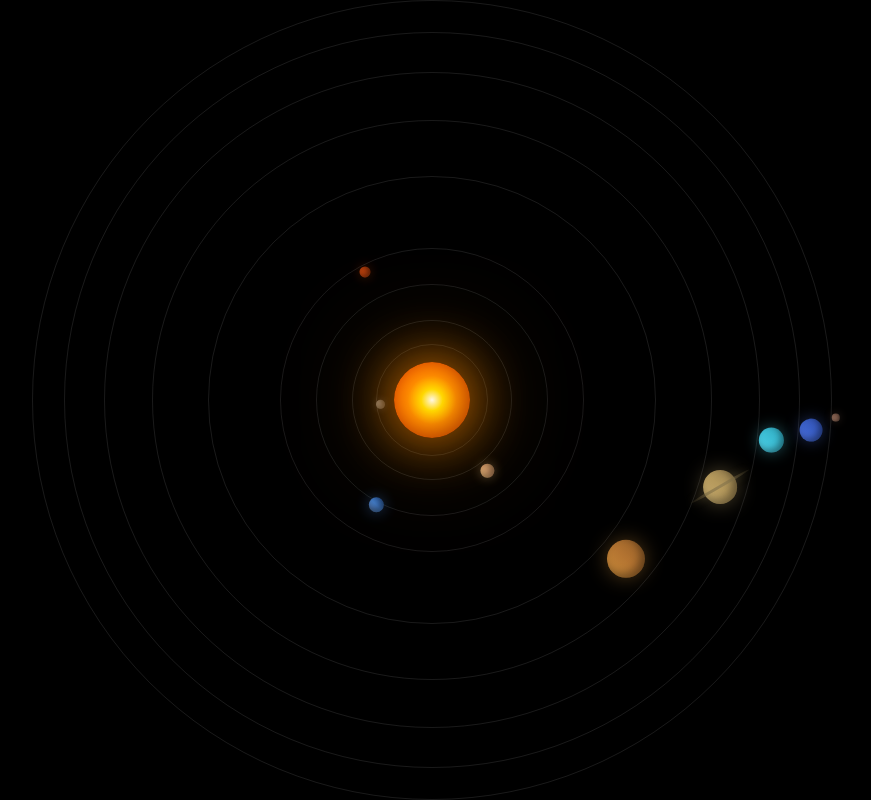
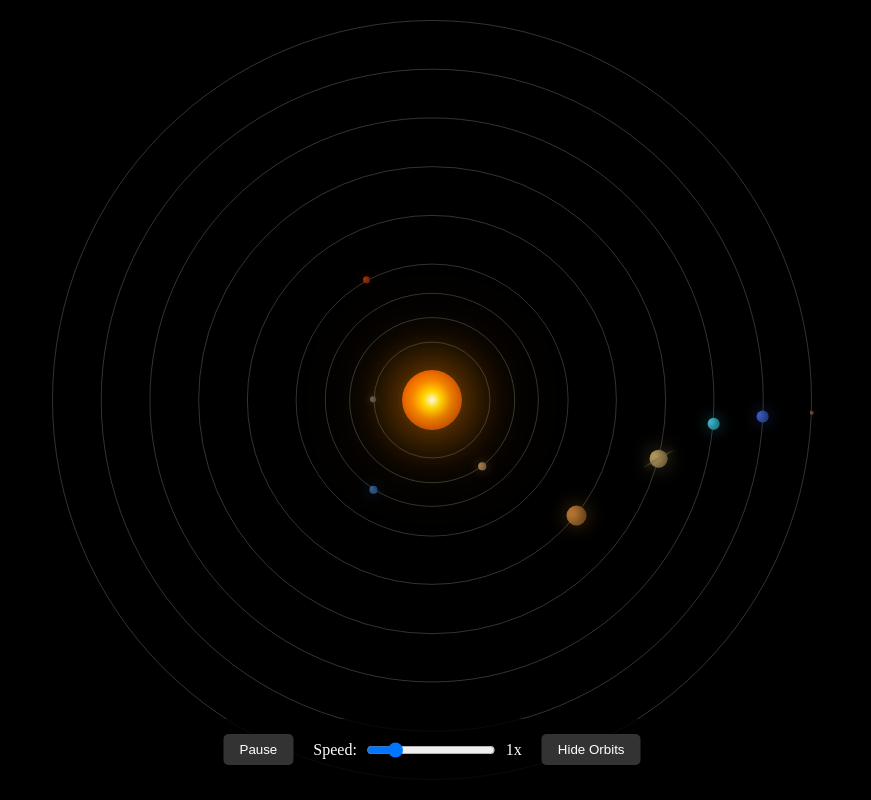
Before and after one commit to stanleycyang/solar-system, a Next.js app: page / in a window 1280 px wide. Shown: the whole page, without its empty margins (208-1079 px from the left). Built offline with nearby package versions, Linux system fonts and the light colour scheme.

Commit message:
speed, pause, play, hide orbit

```diff
--- /dev/null
+++ b/app/components/Controls.tsx
@@ -0,0 +1,38 @@
+interface ControlsProps {
+  isPaused: boolean;
+  onPauseToggle: () => void;
+  speed: number;
+  onSpeedChange: (speed: number) => void;
+  showOrbits: boolean;
+  onOrbitsToggle: () => void;
+}
+
+export default function Controls({
+  isPaused,
+  onPauseToggle,
+  speed,
+  onSpeedChange,
+  showOrbits,
+  onOrbitsToggle,
+}: ControlsProps) {
+  return (
+    <div className='controls'>
+      <button onClick={onPauseToggle}>{isPaused ? "Play" : "Pause"}</button>
+      <div className='speed-control'>
+        <label>Speed: </label>
+        <input
+          type='range'
+          min='0.1'
+          max='5'
+          step='0.1'
+          value={speed}
+          onChange={(e) => onSpeedChange(parseFloat(e.target.value))}
+        />
+        <span>{speed}x</span>
+      </div>
+      <button onClick={onOrbitsToggle}>
+        {showOrbits ? "Hide Orbits" : "Show Orbits"}
+      </button>
+    </div>
+  );
+}
--- /dev/null
+++ b/app/components/PlanetInfo.tsx
@@ -0,0 +1,36 @@
+import { PlanetConfig } from "./types";
+
+interface PlanetInfoProps {
+  planet: PlanetConfig;
+  onClose: () => void;
+}
+
+export default function PlanetInfo({ planet, onClose }: PlanetInfoProps) {
+  return (
+    <div className='planet-info'>
+      <button className='close-button' onClick={onClose}>
+        ×
+      </button>
+      <h2>{planet.name.charAt(0).toUpperCase() + planet.name.slice(1)}</h2>
+      <div className='info-grid'>
+        <div>
+          <h3>Diameter</h3>
+          <p>{planet.info.diameter}</p>
+        </div>
+        <div>
+          <h3>Day Length</h3>
+          <p>{planet.info.dayLength}</p>
+        </div>
+        <div>
+          <h3>Year Length</h3>
+          <p>{planet.info.yearLength}</p>
+        </div>
+        <div>
+          <h3>Temperature</h3>
+          <p>{planet.info.temperature}</p>
+        </div>
+      </div>
+      <p className='description'>{planet.info.description}</p>
+    </div>
+  );
+}
--- a/app/components/SolarSystem.tsx
+++ b/app/components/SolarSystem.tsx
@@ -1,38 +1,167 @@
 "use client";
 import { useEffect, useRef, useState } from "react";
+import PlanetInfo from "./PlanetInfo";
+import Controls from "./Controls";
 
 interface PlanetConfig {
   name: string;
   orbitRadius: number;
   speed: number;
+  info: {
+    diameter: string;
+    dayLength: string;
+    yearLength: string;
+    temperature: string;
+    description: string;
+  };
 }
 
 const getScaleFactor = () => {
-  // Scale orbit sizes based on viewport
-  const viewportSize = Math.min(window.innerWidth, window.innerHeight);
-  return viewportSize / 1000; // Base scale on 1000px viewport
+  // Get the viewport dimensions
+  const viewportWidth = window.innerWidth;
+  const viewportHeight = window.innerHeight;
+  const viewportSize = Math.min(viewportWidth, viewportHeight);
+
+  // Calculate the maximum orbit size that will fit
+  // Using 780 as the largest orbit radius from our base orbits
+  // Multiply by 2 for diameter, and add padding
+  const maxOrbitDiameter = 780 * 2;
+  const padding = 40; // Padding from viewport edges
+
+  // Calculate scale that will make the largest orbit fit with padding
+  const scale = (viewportSize - padding) / maxOrbitDiameter;
+
+  // Clamp the scale between reasonable minimum and maximum values
+  return Math.min(Math.max(scale, 0.3), 1.2);
 };
 
 const getBaseOrbits = () => [
-  { name: "mercury", orbitRadius: 70, speed: 4.1 },
-  { name: "venus", orbitRadius: 100, speed: 1.6 },
-  { name: "earth", orbitRadius: 145, speed: 1 },
-  { name: "mars", orbitRadius: 190, speed: 0.5 },
-  { name: "jupiter", orbitRadius: 280, speed: 0.08 },
-  { name: "saturn", orbitRadius: 350, speed: 0.03 },
-  { name: "uranus", orbitRadius: 410, speed: 0.01 },
-  { name: "neptune", orbitRadius: 460, speed: 0.006 },
-  { name: "pluto", orbitRadius: 500, speed: 0.004 },
+  {
+    name: "mercury",
+    orbitRadius: 120,
+    speed: 4.1,
+    info: {
+      diameter: "4,879 km",
+      dayLength: "176 Earth days",
+      yearLength: "88 Earth days",
+      temperature: "-180°C to 430°C",
+      description: "The smallest and innermost planet in the Solar System.",
+    },
+  },
+  {
+    name: "venus",
+    orbitRadius: 170,
+    speed: 1.6,
+    info: {
+      diameter: "12,104 km",
+      dayLength: "243 Earth days",
+      yearLength: "225 Earth days",
+      temperature: "462°C",
+      description:
+        "Often called Earth's sister planet due to their similar size.",
+    },
+  },
+  {
+    name: "earth",
+    orbitRadius: 220,
+    speed: 1,
+    info: {
+      diameter: "12,742 km",
+      dayLength: "24 hours",
+      yearLength: "365.25 days",
+      temperature: "15°C (average)",
+      description: "Our home planet and the only known planet with life.",
+    },
+  },
+  {
+    name: "mars",
+    orbitRadius: 280,
+    speed: 0.5,
+    info: {
+      diameter: "6,779 km",
+      dayLength: "24 hours 37 minutes",
+      yearLength: "687 Earth days",
+      temperature: "-63°C (average)",
+      description: "The Red Planet, named after the Roman god of war.",
+    },
+  },
+  {
+    name: "jupiter",
+    orbitRadius: 380,
+    speed: 0.08,
+    info: {
+      diameter: "139,820 km",
+      dayLength: "10 hours",
+      yearLength: "12 Earth years",
+      temperature: "-110°C (cloud top)",
+      description: "The largest planet in our solar system.",
+    },
+  },
+  {
+    name: "saturn",
+    orbitRadius: 480,
+    speed: 0.03,
+    info: {
+      diameter: "116,460 km",
+      dayLength: "10.7 hours",
+      yearLength: "29.5 Earth years",
+      temperature: "-140°C",
+      description: "Known for its spectacular ring system.",
+    },
+  },
+  {
+    name: "uranus",
+    orbitRadius: 580,
+    speed: 0.01,
+    info: {
+      diameter: "50,724 km",
+      dayLength: "17 hours",
+      yearLength: "84 Earth years",
+      temperature: "-195°C",
+      description: "The coldest of the gas giants, tilted on its side.",
+    },
+  },
+  {
+    name: "neptune",
+    orbitRadius: 680,
+    speed: 0.006,
+    info: {
+      diameter: "49,244 km",
+      dayLength: "16 hours",
+      yearLength: "165 Earth years",
+      temperature: "-200°C",
+      description: "The windiest planet, with speeds up to 2,100 km/h.",
+    },
+  },
+  {
+    name: "pluto",
+    orbitRadius: 780,
+    speed: 0.004,
+    info: {
+      diameter: "2,377 km",
+      dayLength: "153 hours",
+      yearLength: "248 Earth years",
+      temperature: "-230°C",
+      description: "A dwarf planet in the Kuiper Belt.",
+    },
+  },
 ];
 
 export default function SolarSystem() {
   const animationFrameRef = useRef<number | null>(null);
   const [planets, setPlanets] = useState<PlanetConfig[]>([]);
+  const [selectedPlanet, setSelectedPlanet] = useState<string | null>(null);
+  const [isPaused, setIsPaused] = useState(false);
+  const [speed, setSpeed] = useState(1);
+  const [showOrbits, setShowOrbits] = useState(true);
+  const [animationSpeed, setAnimationSpeed] = useState(1);
 
   useEffect(() => {
     const handleResize = () => {
       const scaleFactor = getScaleFactor();
       const baseOrbits = getBaseOrbits();
+
+      // Apply scale factor to orbit radiuses
       setPlanets(
         baseOrbits.map((planet) => ({
           ...planet,
@@ -41,7 +170,7 @@ export default function SolarSystem() {
       );
     };
 
-    handleResize(); // Initial setup
+    handleResize();
     window.addEventListener("resize", handleResize);
     return () => window.removeEventListener("resize", handleResize);
   }, []);
@@ -50,20 +179,22 @@ export default function SolarSystem() {
     if (!planets.length) return;
 
     const animate = () => {
-      planets.forEach(({ name, speed, orbitRadius }) => {
+      if (!isPaused) {
+        planets.forEach(({ name, speed: baseSpeed, orbitRadius }) => {
           const planet = document.querySelector(`.${name}`) as HTMLElement;
           if (planet) {
             const currentRotation = parseFloat(planet.dataset.rotation || "0");
-          const newRotation = currentRotation + speed;
+            const newRotation = currentRotation + baseSpeed * animationSpeed;
             planet.dataset.rotation = newRotation.toString();
 
             const angle = (newRotation * Math.PI) / 180;
             const x = Math.cos(angle) * orbitRadius;
             const y = Math.sin(angle) * orbitRadius;
 
-          planet.style.transform = `translate(${x}px, ${y}px)`;
+            planet.style.transform = `translate(-50%, -50%) translate(${x}px, ${y}px)`;
           }
         });
+      }
 
       animationFrameRef.current = requestAnimationFrame(animate);
     };
@@ -75,27 +206,63 @@ export default function SolarSystem() {
         cancelAnimationFrame(animationFrameRef.current);
       }
     };
-  }, [planets]);
+  }, [planets, isPaused, animationSpeed]);
+
+  const handlePlanetClick = (name: string) => {
+    setSelectedPlanet(name);
+  };
+
+  const handleSpeedChange = (newSpeed: number) => {
+    setAnimationSpeed(newSpeed);
+    setSpeed(newSpeed);
+  };
 
   if (!planets.length) return null;
 
   return (
+    <div className='solar-system-container'>
       <div className='solar-system'>
         <div className='sun' />
         {planets.map(({ name, orbitRadius }) => (
           <div
             key={name}
-          className='orbit'
+            className={`orbit ${!showOrbits ? "orbit-hidden" : ""}`}
             style={{
               width: `${orbitRadius * 2}px`,
               height: `${orbitRadius * 2}px`,
             }}
           >
-          <div className={`planet ${name}`} data-rotation='0'>
+            <div
+              className={`planet ${name} ${
+                selectedPlanet === name ? "selected" : ""
+              }`}
+              data-rotation='0'
+              onClick={(e) => {
+                e.stopPropagation();
+                handlePlanetClick(name);
+              }}
+            >
               {name === "saturn" && <div className='saturn-rings' />}
             </div>
           </div>
         ))}
       </div>
+
+      <Controls
+        isPaused={isPaused}
+        onPauseToggle={() => setIsPaused(!isPaused)}
+        speed={speed}
+        onSpeedChange={handleSpeedChange}
+        showOrbits={showOrbits}
+        onOrbitsToggle={() => setShowOrbits(!showOrbits)}
+      />
+
+      {selectedPlanet && (
+        <PlanetInfo
+          planet={planets.find((p) => p.name === selectedPlanet)!}
+          onClose={() => setSelectedPlanet(null)}
+        />
+      )}
+    </div>
   );
 }
--- a/app/globals.css
+++ b/app/globals.css
@@ -1,20 +1,26 @@
 @import url("https://fonts.googleapis.com/css2?family=Orbitron:wght@400;700&display=swap");
 
 :root {
-  /* Base sizes that will scale with viewport */
-  --base-unit: min(1.2vw, 16px);
-  --sun-size: calc(var(--base-unit) * 5);
+  /* Dynamic base unit that scales with viewport but has limits */
+  --viewport-scale: min(1vh, 1vw);
+  --base-unit: clamp(8px, var(--viewport-scale), 16px);
 
-  /* Planet sizes relative to base unit */
-  --mercury-size: calc(var(--base-unit) * 0.6);
-  --venus-size: calc(var(--base-unit) * 0.9);
-  --earth-size: calc(var(--base-unit) * 1);
-  --mars-size: calc(var(--base-unit) * 0.7);
-  --jupiter-size: calc(var(--base-unit) * 2.5);
-  --saturn-size: calc(var(--base-unit) * 2.2);
-  --uranus-size: calc(var(--base-unit) * 1.6);
-  --neptune-size: calc(var(--base-unit) * 1.5);
-  --pluto-size: calc(var(--base-unit) * 0.5);
+  /* Sun size - scales with viewport but maintains minimum/maximum sizes */
+  --sun-size: clamp(60px, calc(var(--base-unit) * 5), 120px);
+
+  /* Scale factor for orbit spacing */
+  --orbit-scale: clamp(0.6, calc(var(--viewport-scale) * 0.1), 1);
+
+  /* Planet sizes with minimum and maximum values */
+  --mercury-size: clamp(6px, calc(var(--base-unit) * 0.6), 12px);
+  --venus-size: clamp(8px, calc(var(--base-unit) * 0.9), 18px);
+  --earth-size: clamp(8px, calc(var(--base-unit) * 1), 20px);
+  --mars-size: clamp(7px, calc(var(--base-unit) * 0.7), 14px);
+  --jupiter-size: clamp(20px, calc(var(--base-unit) * 2.5), 50px);
+  --saturn-size: clamp(18px, calc(var(--base-unit) * 2.2), 44px);
+  --uranus-size: clamp(12px, calc(var(--base-unit) * 1.6), 32px);
+  --neptune-size: clamp(12px, calc(var(--base-unit) * 1.5), 30px);
+  --pluto-size: clamp(4px, calc(var(--base-unit) * 0.5), 10px);
 }
 
 * {
@@ -25,7 +31,7 @@
 
 html,
 body {
-  height: 100vh;
+  min-height: 100vh;
   width: 100vw;
   margin: 0;
   padding: 0;
@@ -48,7 +54,7 @@ body {
   display: flex;
   justify-content: center;
   align-items: center;
-  background-color: #000;
+  transform-origin: center center;
 }
 
 .sun {
@@ -66,15 +72,19 @@ body {
   box-shadow: 0 0 60px #ff8c00, 0 0 120px rgba(255, 140, 0, 0.4),
     inset -4px -4px 20px rgba(0, 0, 0, 0.3);
   z-index: 1;
+  left: 50%;
+  top: 50%;
+  transform: translate(-50%, -50%);
 }
 
 .orbit {
   position: absolute;
-  border: 1px solid rgba(255, 255, 255, 0.1);
+  border: 1px solid rgba(255, 255, 255, 0.2);
   border-radius: 50%;
   left: 50%;
   top: 50%;
   transform: translate(-50%, -50%);
+  pointer-events: none;
 }
 
 .planet {
@@ -84,6 +94,10 @@ body {
   top: 50%;
   transform-origin: center center;
   box-shadow: 0 0 10px rgba(255, 255, 255, 0.2);
+  cursor: pointer;
+  transition: none;
+  z-index: 2;
+  pointer-events: auto;
 }
 
 /* Planet specific styles */
@@ -179,3 +193,138 @@ body {
   box-shadow: inset -1px -1px 3px rgba(0, 0, 0, 0.4),
     0 0 8px rgba(147, 108, 90, 0.3);
 }
+
+/* Add these new styles */
+.solar-system-container {
+  position: relative;
+  width: 100vw;
+  height: 100vh;
+  overflow: hidden;
+}
+
+.controls {
+  position: fixed;
+  bottom: 20px;
+  left: 50%;
+  transform: translateX(-50%);
+  background: rgba(0, 0, 0, 0.8);
+  padding: 15px;
+  border-radius: 10px;
+  display: flex;
+  gap: 20px;
+  align-items: center;
+  z-index: 10;
+}
+
+.controls button {
+  background: #333;
+  color: white;
+  border: none;
+  padding: 8px 16px;
+  border-radius: 5px;
+  cursor: pointer;
+  transition: background 0.3s;
+}
+
+.controls button:hover {
+  background: #444;
+}
+
+.speed-control {
+  display: flex;
+  align-items: center;
+  gap: 10px;
+  color: white;
+}
+
+.planet-info {
+  position: fixed;
+  top: 20px;
+  right: 20px;
+  background: rgba(0, 0, 0, 0.95);
+  color: white;
+  padding: 20px;
+  border-radius: 10px;
+  max-width: 300px;
+  z-index: 10;
+  box-shadow: 0 0 20px rgba(255, 255, 255, 0.1);
+}
+
+.close-button {
+  position: absolute;
+  top: 10px;
+  right: 10px;
+  background: none;
+  border: none;
+  color: white;
+  font-size: 20px;
+  cursor: pointer;
+}
+
+.info-grid {
+  display: grid;
+  grid-template-columns: 1fr 1fr;
+  gap: 15px;
+  margin: 15px 0;
+}
+
+.planet:hover {
+  transform: translate(-50%, -50%) scale(1.2) !important;
+  z-index: 3;
+}
+
+.planet.selected {
+  box-shadow: 0 0 20px white;
+  z-index: 3;
+}
+
+.orbit-hidden {
+  border-color: transparent;
+}
+
+@media (max-width: 768px) {
+  .solar-system {
+    transform: none;
+  }
+
+  .controls {
+    flex-direction: column;
+    gap: 10px;
+    bottom: 10px;
+    padding: 10px;
+  }
+
+  .planet-info {
+    left: 10px;
+    right: 10px;
+    top: 10px;
+    max-width: none;
+    font-size: 14px;
+  }
+}
+
+@media (max-width: 480px) {
+  .solar-system {
+    transform: none;
+  }
+}
+
+@media (max-height: 600px) {
+  .solar-system {
+    transform: none;
+  }
+}
+
+/* Add landscape mode optimization */
+@media (max-height: 500px) and (orientation: landscape) {
+  .solar-system {
+    transform: none;
+  }
+
+  .controls {
+    flex-direction: row;
+    right: 10px;
+    left: auto;
+    transform: none;
+  }
+}
```
Lines whose indentation alone changed are shown as unchanged.
